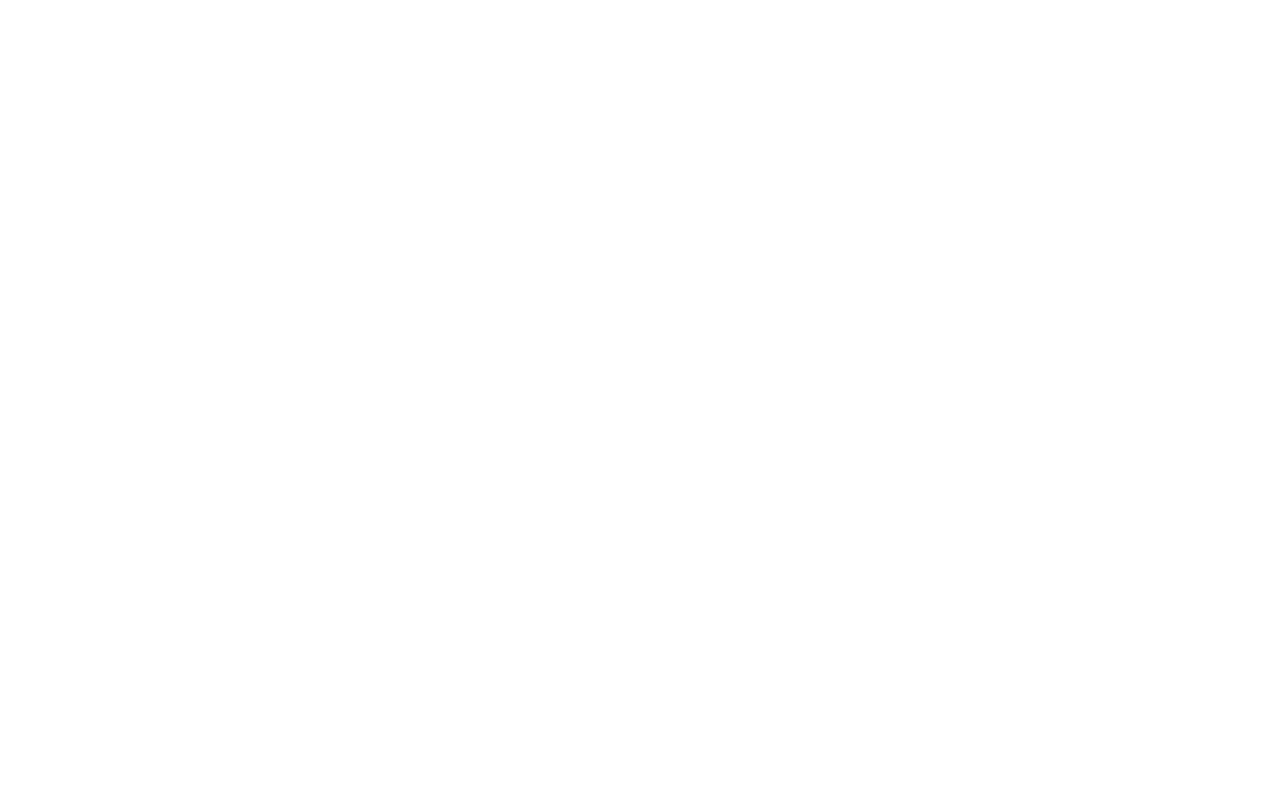
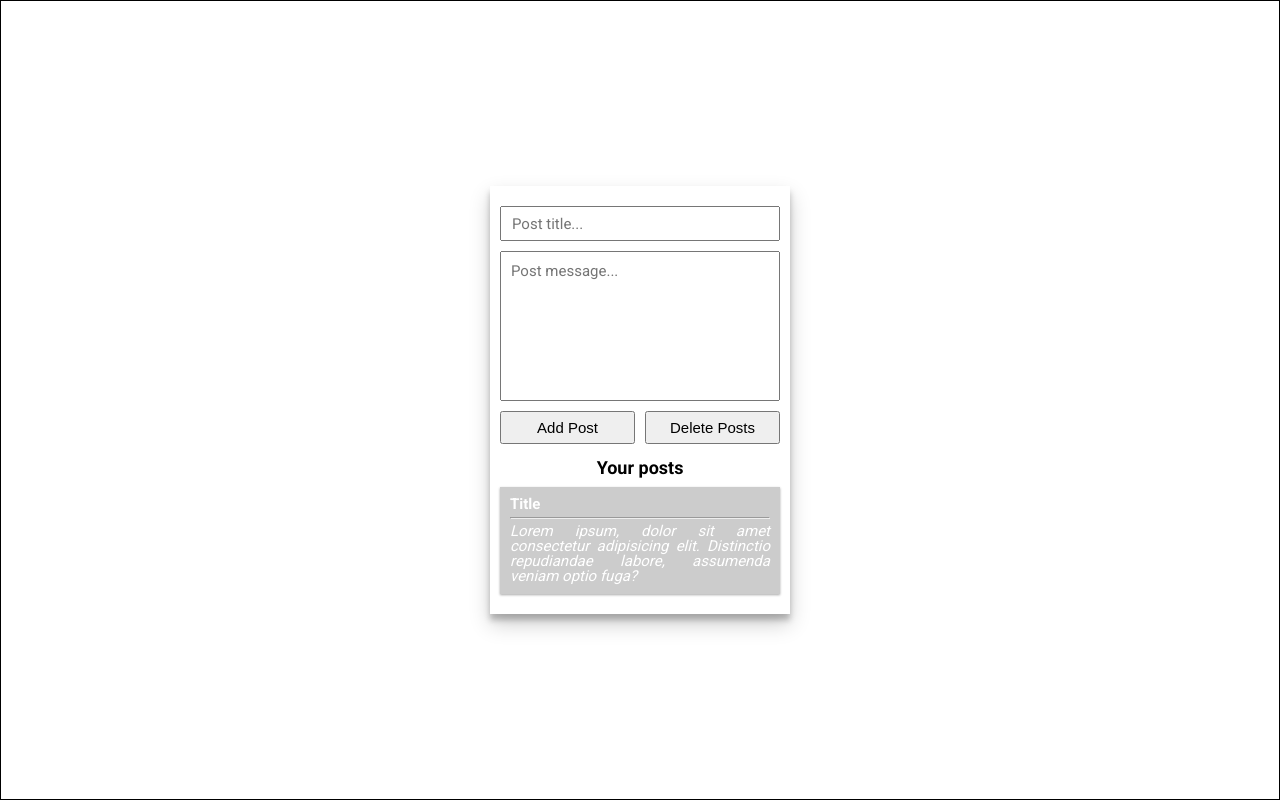
Before and after one commit to oleg9952/assignments, an Angular app: page / in a window 1280 px wide. Built offline with nearby package versions, Linux system fonts and the light colour scheme.

Commit message:
ui - done

```diff
--- a/src/app/app.component.html
+++ b/src/app/app.component.html
@@ -0,0 +1,21 @@
+<form>
+  <input
+    type="text"
+    placeholder="Post title..."
+  >
+  <textarea
+    placeholder="Post message..."
+  ></textarea>
+  <div class="controls">
+    <button type="submit">Add Post</button>
+    <button type="button">Delete Posts</button>
+  </div>
+  <div class="output">
+    <h1>Your posts</h1>
+    <div class="post">
+      <p class="post__title">Title</p>
+      <hr>
+      <p class="post__message">Lorem ipsum, dolor sit amet consectetur adipisicing elit. Distinctio repudiandae labore, assumenda veniam optio fuga?</p>
+    </div>
+  </div>
+</form>
--- a/src/app/app.component.scss
+++ b/src/app/app.component.scss
@@ -0,0 +1,58 @@
+form {
+    box-shadow: 0 10px 20px rgba(0,0,0,0.19), 0 6px 6px rgba(0,0,0,0.23);
+    padding: 10px;
+    margin: 40px 0;
+    width: 300px;
+    input, textarea {
+        display: block;
+        margin: 10px 0;
+        width: 100%;
+        padding: 10px;
+        font-size: 15px;
+        font-family: 'Roboto', sans-serif;
+    }
+    input {
+        height: 35px;
+    }
+    textarea {
+        height: 150px;
+        resize: none;
+    }
+    .controls {
+        display: grid;
+        grid-template-columns: repeat(2, 1fr);
+        grid-column-gap: 10px;
+        margin-bottom: 15px;
+        button {
+            font-size: 15px;
+            padding: 6px 0;
+            cursor: pointer;
+        }
+    }
+    .output {
+        h1 {
+            text-align: center;
+            font-size: 18px;
+            font-weight: bold;
+            margin-bottom: 10px;
+        }
+        .post {
+            box-shadow: 0 1px 3px rgba(0,0,0,0.12), 0 1px 2px rgba(0,0,0,0.24);
+            padding: 10px;
+            font-size: 15px;
+            margin: 10px 0;
+            background-color: #ccc;
+            color: #fff;
+            .post__title {
+                font-weight: bold;
+            }
+            hr {
+                margin: 5px 0;
+            }
+            .post__message {
+                font-style: italic;
+                text-align: justify;
+            }
+        }
+    }
+}
--- a/src/app/app.component.ts
+++ b/src/app/app.component.ts
@@ -6,5 +6,6 @@
   styleUrls: ['./app.component.scss']
 })
 export class AppComponent {
-  title = 'task13';
+
+
 }
--- a/src/styles.scss
+++ b/src/styles.scss
@@ -9,4 +9,9 @@
 
 body {
     font-family: 'Roboto', sans-serif;
+    min-height: 100vh;
+    border: 1px solid black;
+    display: flex;
+    align-items: center;
+    justify-content: center;
 }
```
